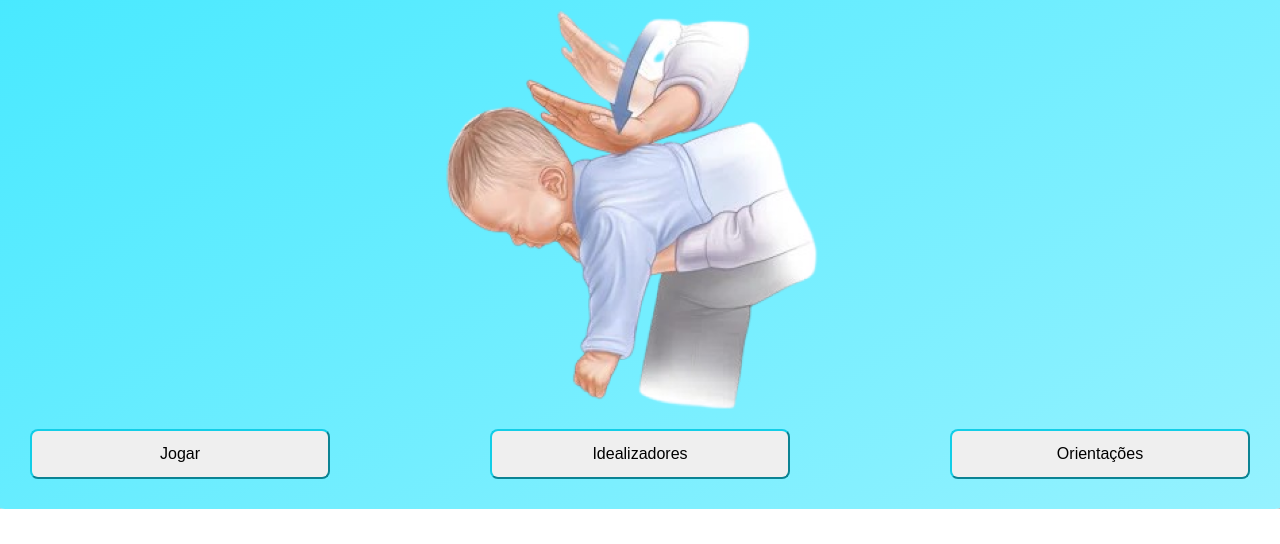
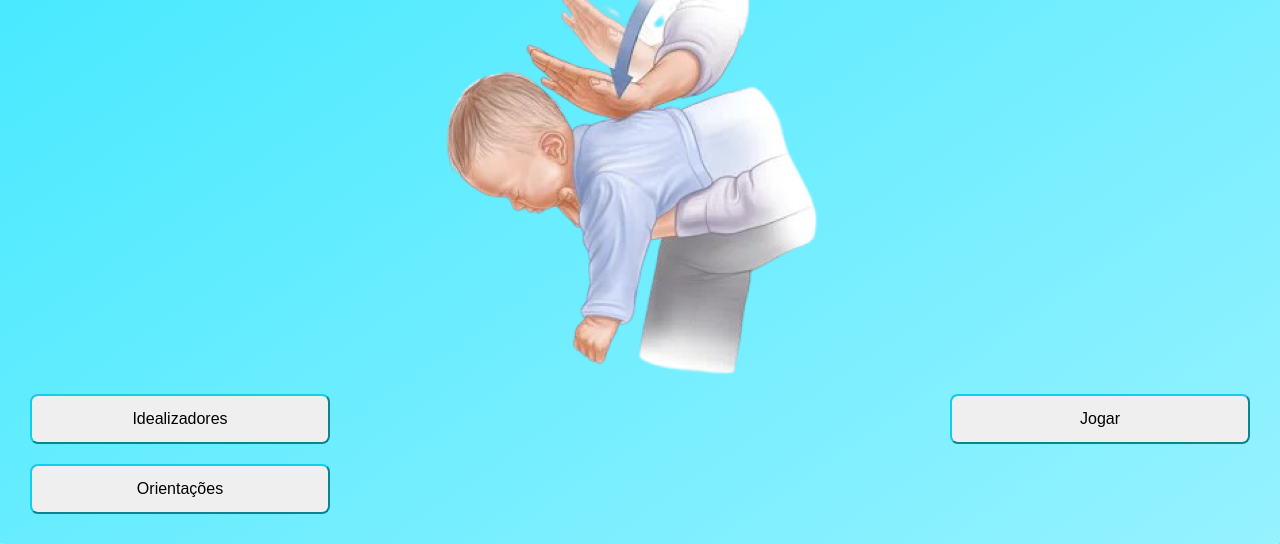
Before and after one commit to lucasferro0/desengasgo-ifal, a plain HTML site: page views/index.html in a window 1280 px wide. Shown: the part 307-851 px from the top of the page. Before the commit the page ends 816 px from the top, so only its background shows below. Drawn offline with Linux system fonts and the light colour scheme.

Commit message:
mudança na posição dos botoes da pagina index

```diff
--- a/css/styles.css
+++ b/css/styles.css
@@ -60,9 +60,15 @@ body {
 
 .buttons {
   display: flex;
+  flex-direction: row-reverse;
   justify-content: space-between;
   margin-top: 20px;
+}
 
+.buttons-secundary{
+  display: flex;
+  flex-direction: column;
+  gap: 20px;
 }
 
 .buttons button {
--- a/views/index.html
+++ b/views/index.html
@@ -26,8 +26,10 @@
 
         <div class="buttons">
             <button class="buttonJogar">Jogar</button>
-            <button class="buttonIdealizadores">Idealizadores</button>
-            <button class="buttonOrientacoes">Orientações</button>
+            <div class="buttons-secundary">
+              <button class="buttonIdealizadores">Idealizadores</button>
+              <button class="buttonOrientacoes">Orientações</button>
+            </div>
         </div>
     </div>
 
```
